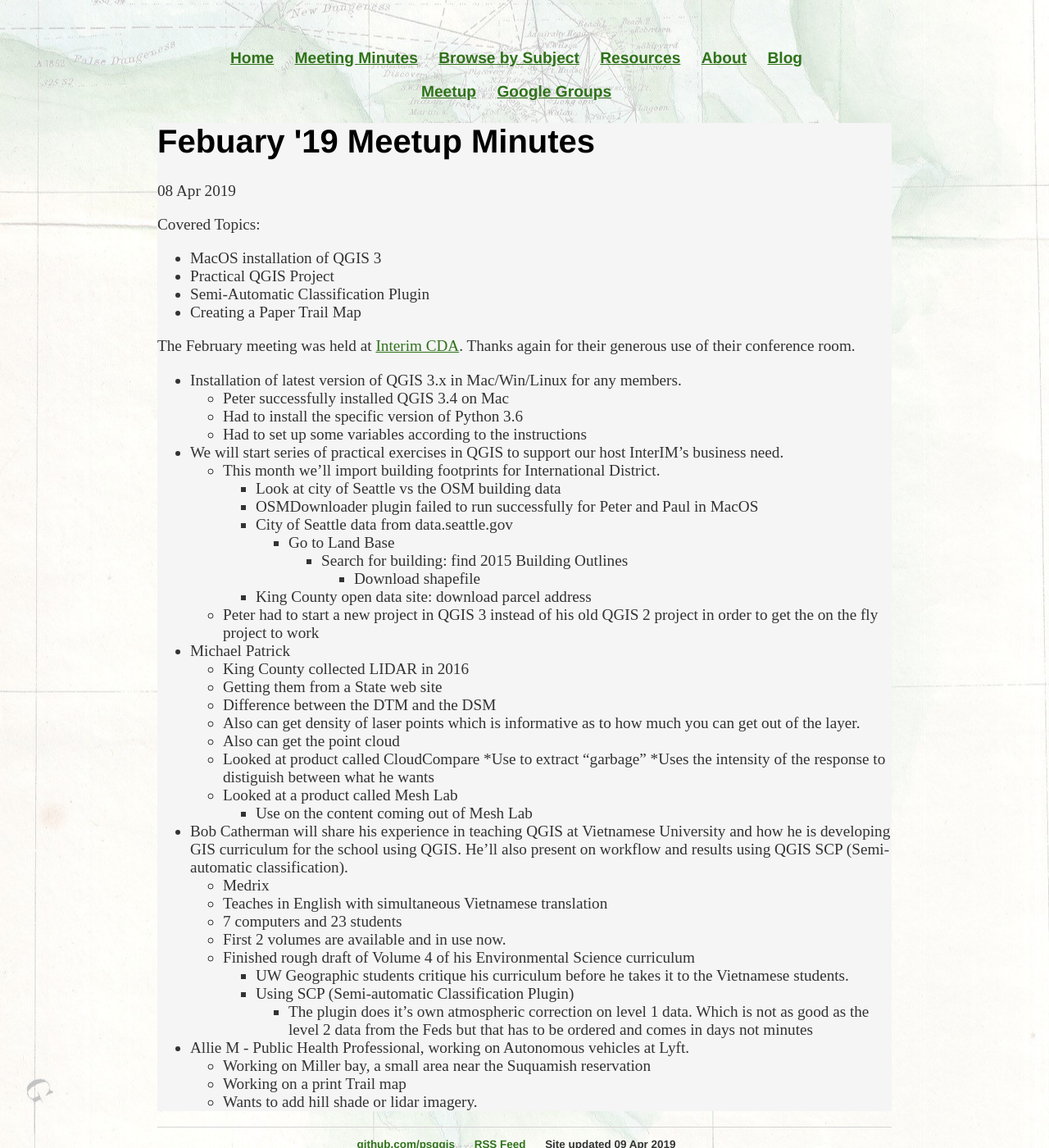
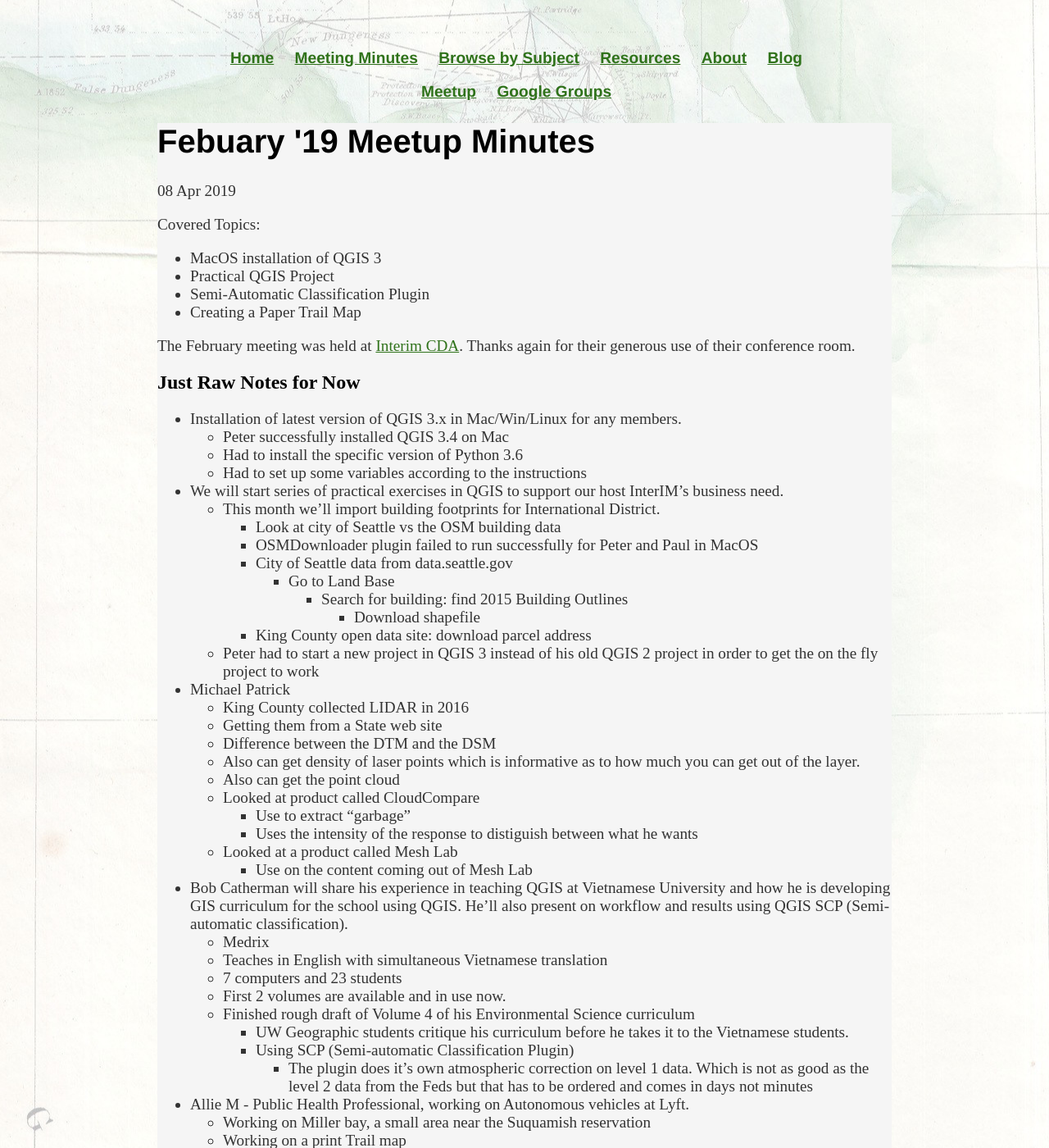
Before and after one commit to psqgis/psqgis.github.io, a Jekyll site: the page built from _minutes/201902-February.md, in a window 1280 px wide and 1400 px high. Shown: the whole window at 82% size. Built offline with Jekyll 4.4.1, drawn with Linux system fonts in a browser that asks for light colours.

Commit message:
Fixed some formatting in Feb 19 minutes

```diff
--- a/_minutes/201902-February.md
+++ b/_minutes/201902-February.md
@@ -12,6 +12,8 @@ Covered Topics:
 * Creating a Paper Trail Map
 
 The February meeting was held at [Interim CDA](http://interimicda.org/whatwedo/). Thanks again for their generous use of their conference room.
+
+## Just Raw Notes for Now ##
 
 * Installation of latest version of QGIS 3.x in Mac/Win/Linux for any members.
   * Peter successfully installed QGIS 3.4 on Mac
@@ -36,8 +38,8 @@ The February meeting was held at [Interim CDA](http://interimicda.org/whatwedo/)
   * Also can get density of laser points which is informative as to how much you can get out of the layer.
   * Also can get the point cloud
   * Looked at product called CloudCompare
-    *Use to extract "garbage"
-    *Uses the intensity of the response to distiguish between what he wants
+    * Use to extract "garbage"
+    * Uses the intensity of the response to distiguish between what he wants
   * Looked at a product called Mesh Lab
     * Use on the content coming out of Mesh Lab
 
```
